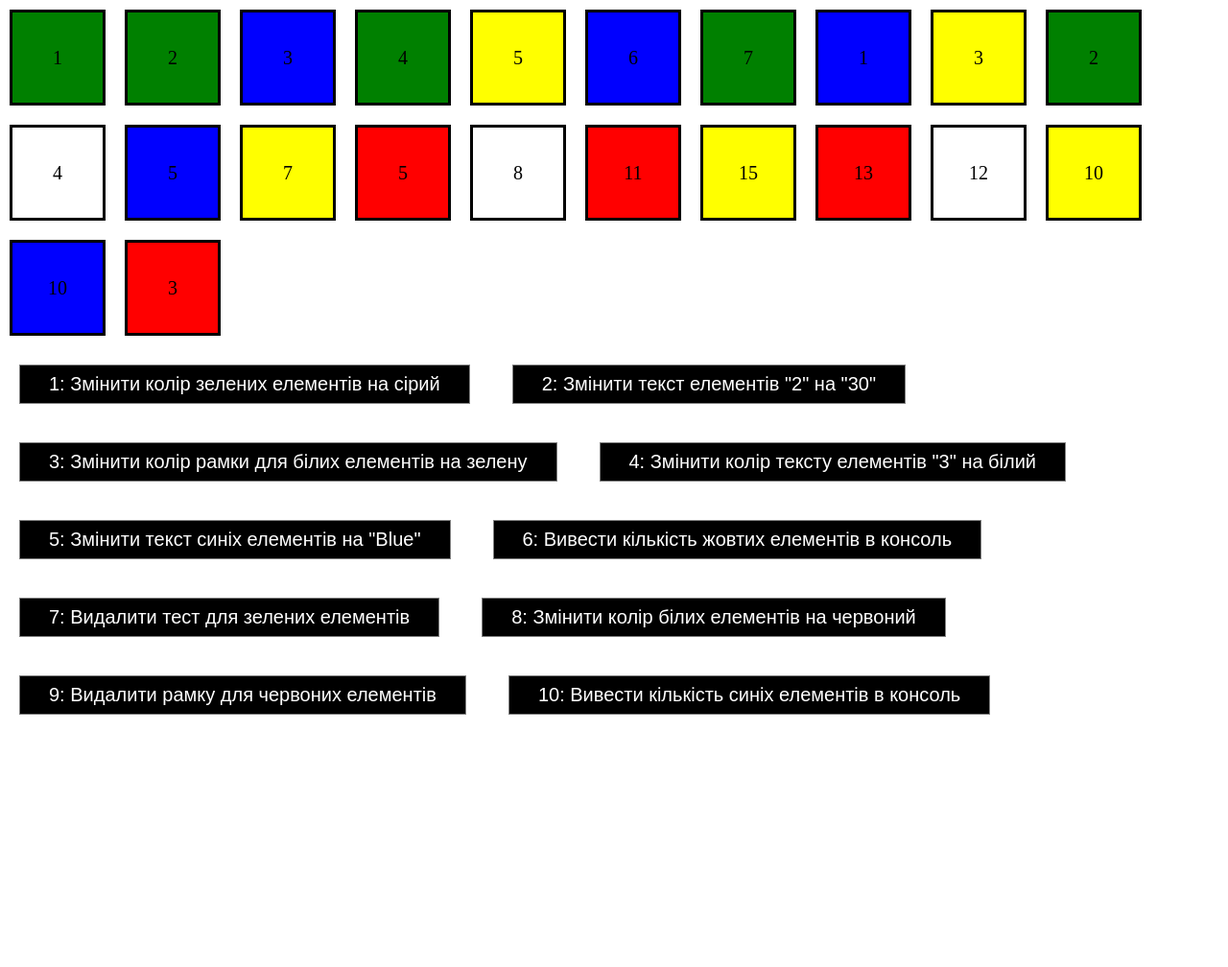
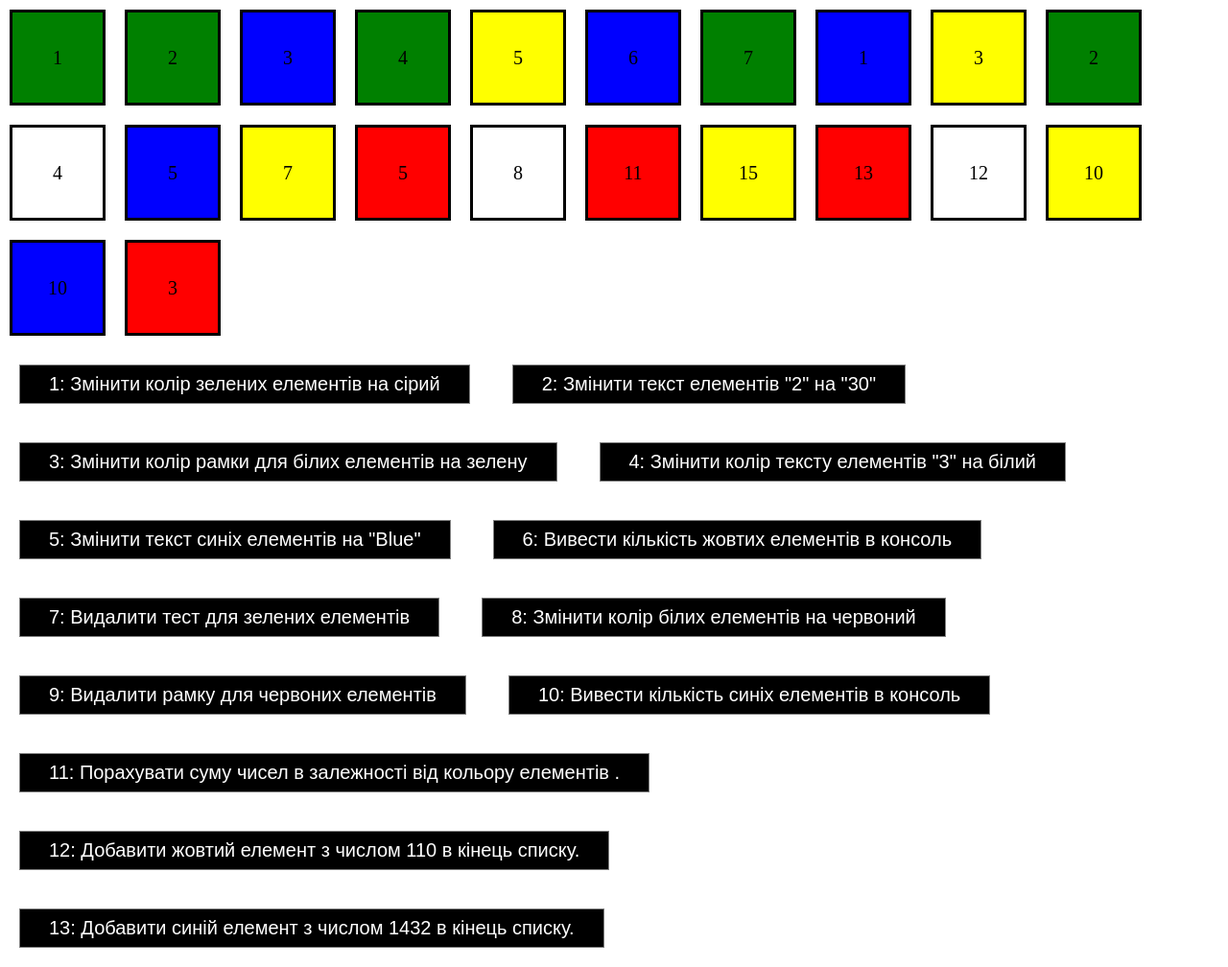
Before and after one commit to VitaliiMelnychukDev/jsCourse, a website: page projects/3_events_home_task/index.html in a window 1280 px wide. Shown: the whole page at 96% size. Before the commit the page ends 800 px from the top, so only its background shows below. Drawn offline with Linux system fonts and the light colour scheme.

Commit message:
Add task

```diff
--- a/projects/3_events_home_task/index.html
+++ b/projects/3_events_home_task/index.html
@@ -83,6 +83,15 @@
         <button>8: Змінити колір білих елементів на червоний</button>
         <button>9: Видалити рамку для червоних елементів</button>
         <button>10: Вивести кількість синіх елементів в консоль</button>
+        <button>
+          11: Порахувати суму чисел в залежності від кольору елементів .
+        </button>
+        <button>
+          12: Добавити жовтий елемент з числом 110 в кінець списку.
+        </button>
+        <button>
+          13: Добавити синій елемент з числом 1432 в кінець списку.
+        </button>
       </div>
     </main>
   </body>
```
